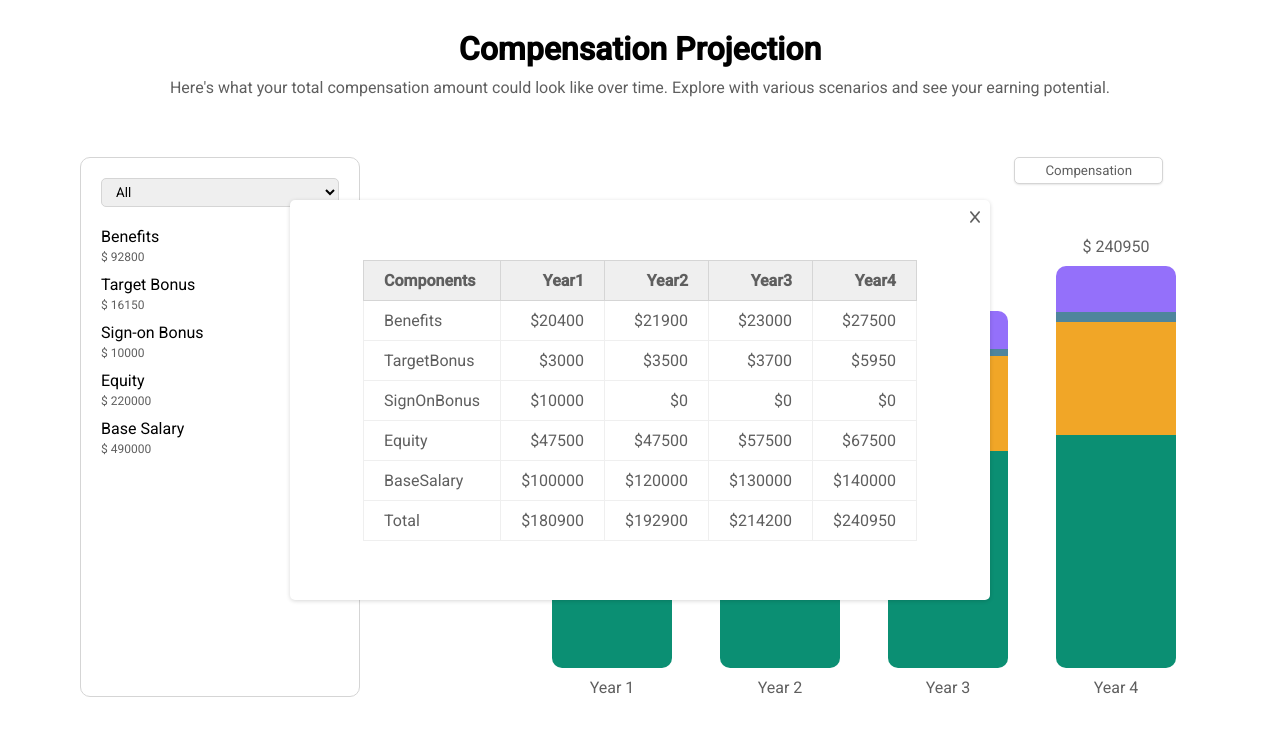
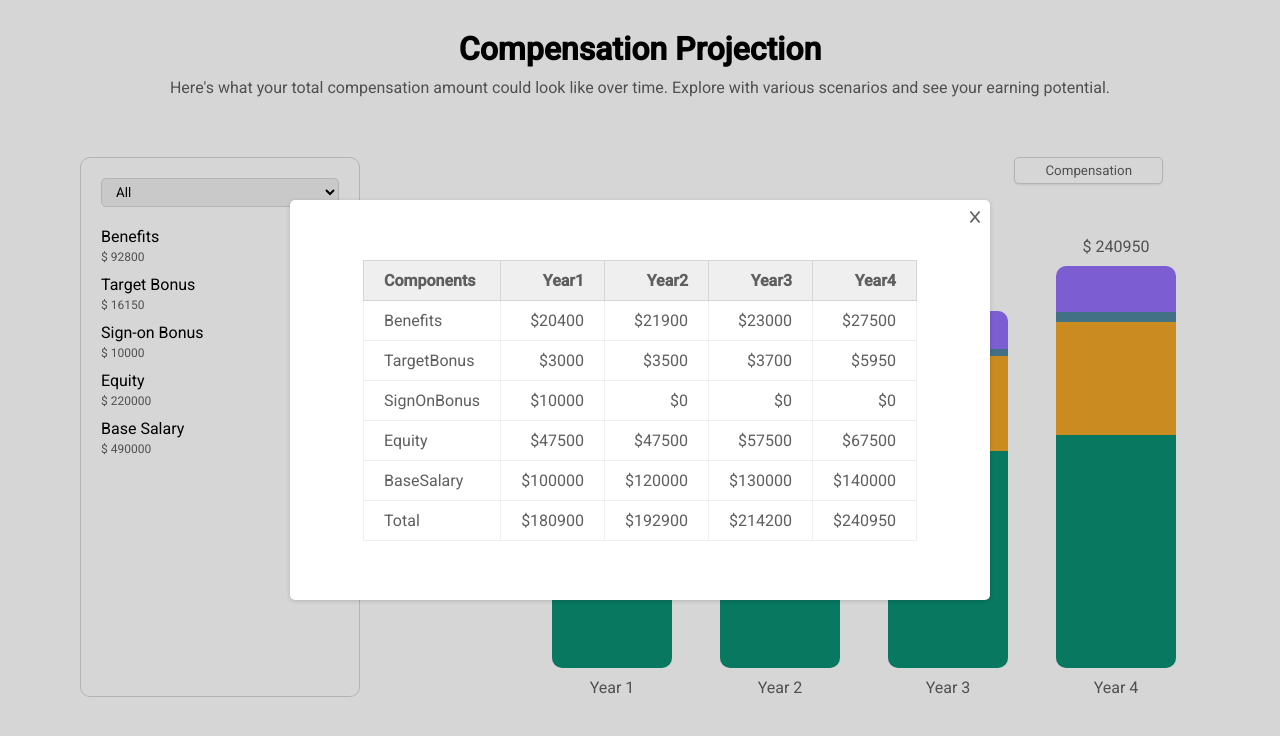
Before and after one commit to priyanshitaneja/compensation-projection, a website built with webpack: page src/index.html in a window 1280 px wide. Both pictures are taken after a click on the button "Compensation". Built offline with nearby package versions, Linux system fonts and the light colour scheme.

Commit message:
modal overlay added

```diff
--- a/src/index.html
+++ b/src/index.html
@@ -125,10 +125,12 @@
           <div class="year pad-10">Year 4</div>
         </div>
       </div>
-      <div id="modal" class="modal">
+      <div class="modal-container">
+        <div id="modal" class="modal">
         <button class="modal-close">
           <i class="fa-solid fa-x"></i>
         </button>
+      </div>
       </div>
     </section>
     <div class="loader"></div>
--- a/src/scripts/modal.js
+++ b/src/scripts/modal.js
@@ -7,6 +7,7 @@ const components = Object.keys(data.year1);
 const compensationBtn = document.getElementById("compensation");
 const modal = document.getElementById("modal");
 const modalCloseBtn = document.querySelector(".modal-close");
+const modalContainer = document.querySelector(".modal-container");
 
 let firstClick = 0;
 
@@ -16,10 +17,16 @@ compensationBtn.addEventListener("click", () => {
     firstClick = 1;
     fillTable();
   }
+  if(modal.classList.contains("is-open")) {
+    modalContainer.classList.add("overlay");
+  }
 });
 
 modalCloseBtn.addEventListener("click", () => {
-  if (modal.classList.contains("is-open")) modal.classList.remove("is-open");
+  if (modal.classList.contains("is-open")) {
+    modal.classList.remove("is-open");
+    modalContainer.classList.remove("overlay");
+  }
 });
 
 //creating table structure
--- a/src/styles/modal.scss
+++ b/src/styles/modal.scss
@@ -1,4 +1,13 @@
 @import "./colors.scss";
+
+.modal-container {
+  position: absolute;
+  left: 0;
+  right: 0;
+  top: 0;
+  bottom: 0;
+  z-index: -1;
+}
 
 .modal {
   width: 700px;
@@ -51,3 +60,8 @@ th {
   background-color: $light-grey;
   border-color: $grey;
 }
+
+.overlay {
+  background-color: #00000029;
+  z-index: 8;
+}
```
